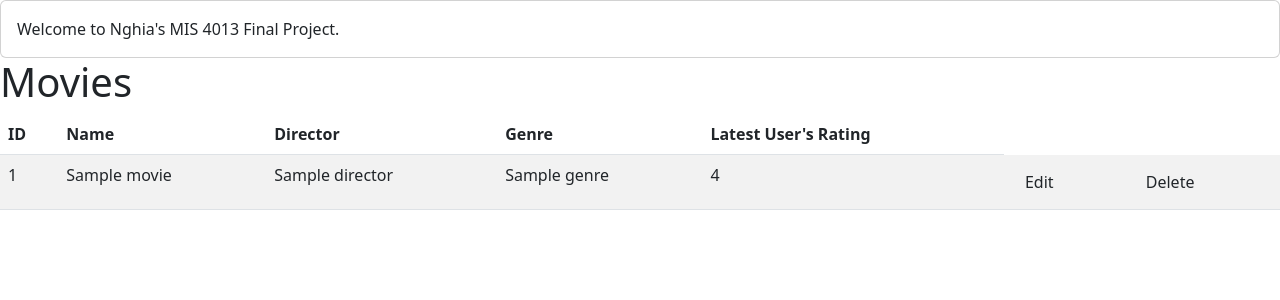
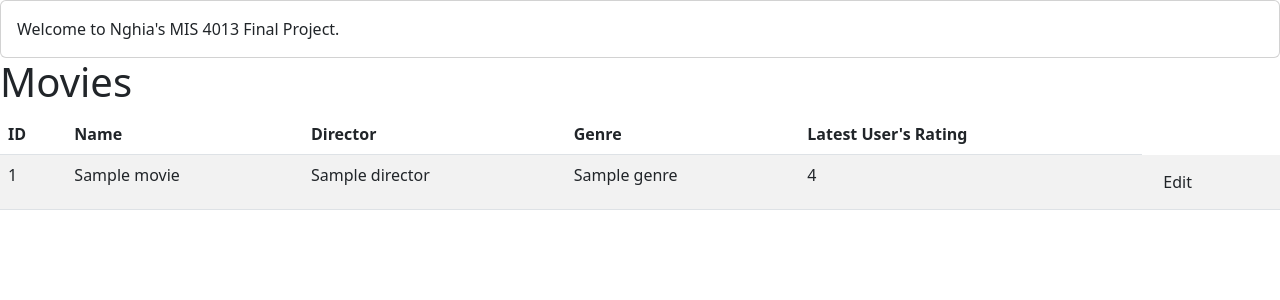
Before and after one commit to Courdias/MIS-4013-FinalProject, a PHP site: page /movie.php in a window 1280 px wide. Shown: the part 80-380 px from the top of the page. Run offline with PHP 8.4, Linux system fonts and the light colour scheme; tables that the repository leaves empty or names only in its code hold one stand-in row (values such as "Sample post"); data that the repository does not hold is empty.

Commit message:
Update movie.php

```diff
--- a/movie.php
+++ b/movie.php
@@ -74,14 +74,6 @@ if ($result->num_rows > 0) {
                 </div>
               </div>
             </td>
-            <td>
-              <form method="post" action="">
-                <input type="hidden" name="iid" value="<?=$row["instructor_id"]?>" />
-                <input type="hidden" name="saveType" value="Delete">
-                <input type="submit" class="btn" onclick="return confirm('Are you sure?')" value="Delete">
-              </form>
-            </td>
-          </tr>
   </tr>
 <?php
   }
```
